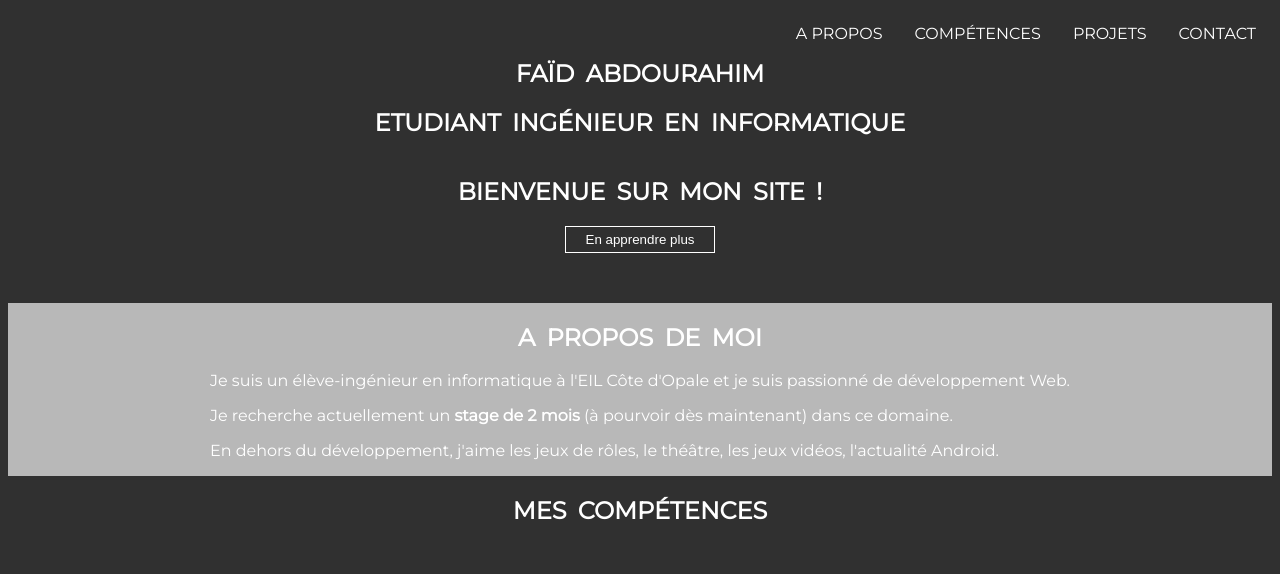
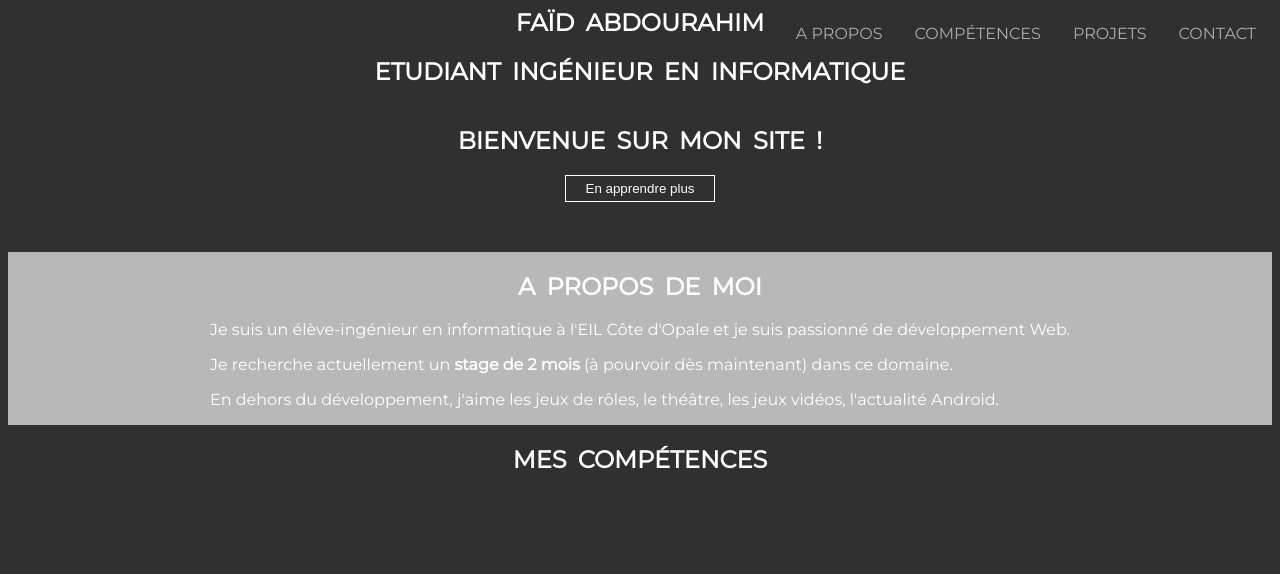
Before and after one commit to KirinRaikage/kirinraikage.github.io, a plain HTML site: page index.html in a window 1280 px wide. Shown: the top 574 px of the page. Drawn offline with nearby package versions, Linux system fonts and the light colour scheme.

Commit message:
Ajout de la nav fixée

```diff
--- a/index.html
+++ b/index.html
@@ -14,6 +14,7 @@
 </head>
 
 <body>
+    <header>
         <div id="leHaut">
             <nav id="nav" role="navigation">
                 <ul id="menu">
@@ -31,8 +32,10 @@
                     </li>
                 </ul>
             </nav>
+    </header>
 
-        </section>
+
+
 
     <section id="bienvenue">
         <h1 id="nom">Faïd ABDOURAHIM</h1>
--- a/style/index.css
+++ b/style/index.css
@@ -7,11 +7,17 @@ h1 {
     text-transform:uppercase;
     word-spacing:5px;
 }
+#leHaut {
+    display:flex;
+    justify-content: flex-end;
+    opacity: 0.6;
+}
 nav {
+    align-self: right;
+    position:fixed;
     text-transform: uppercase;
     background-color:#303030;
     display:flex;
-    justify-content:flex-end;
 }
 nav ul {
    margin:0px;
```
Lines whose indentation alone changed are shown as unchanged.
